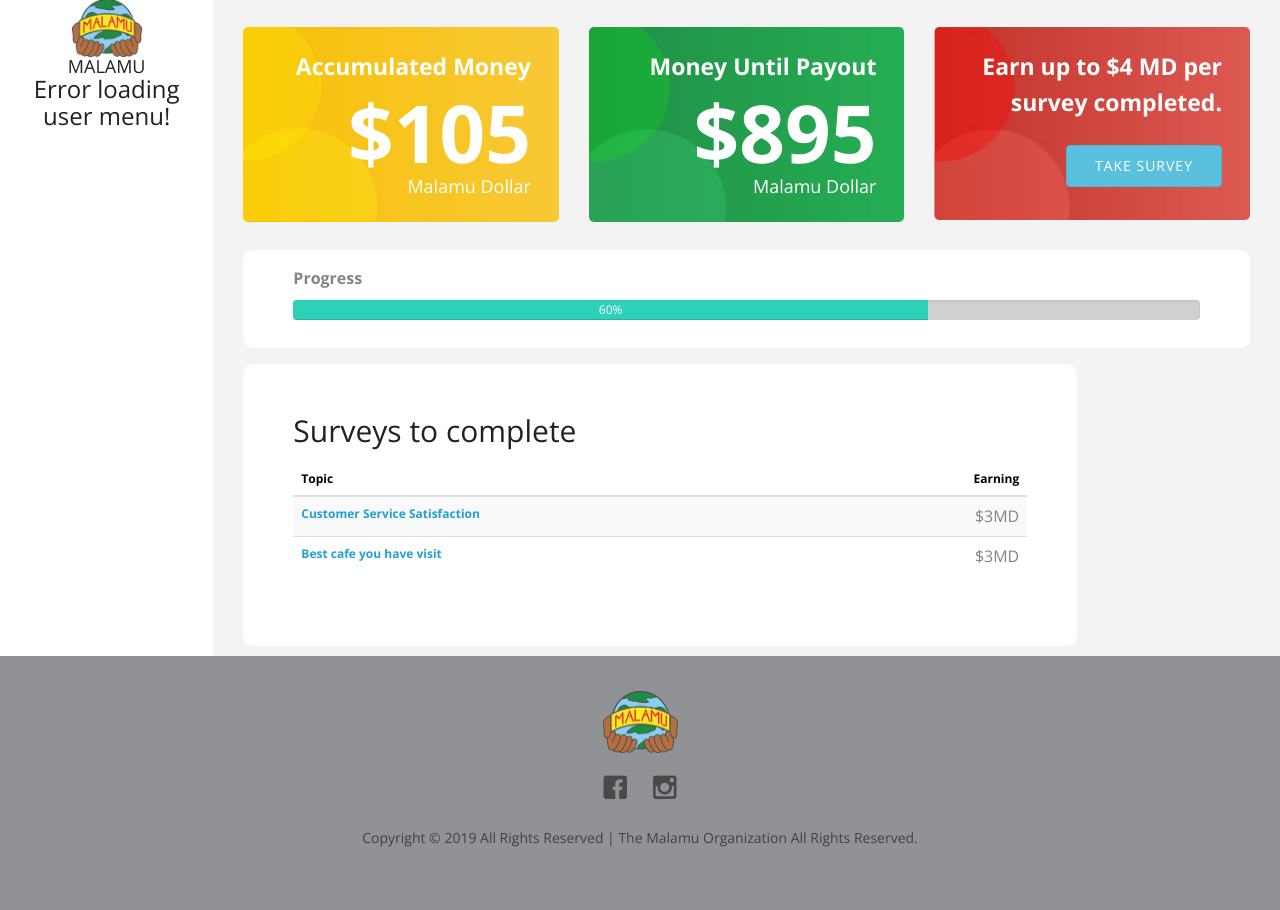
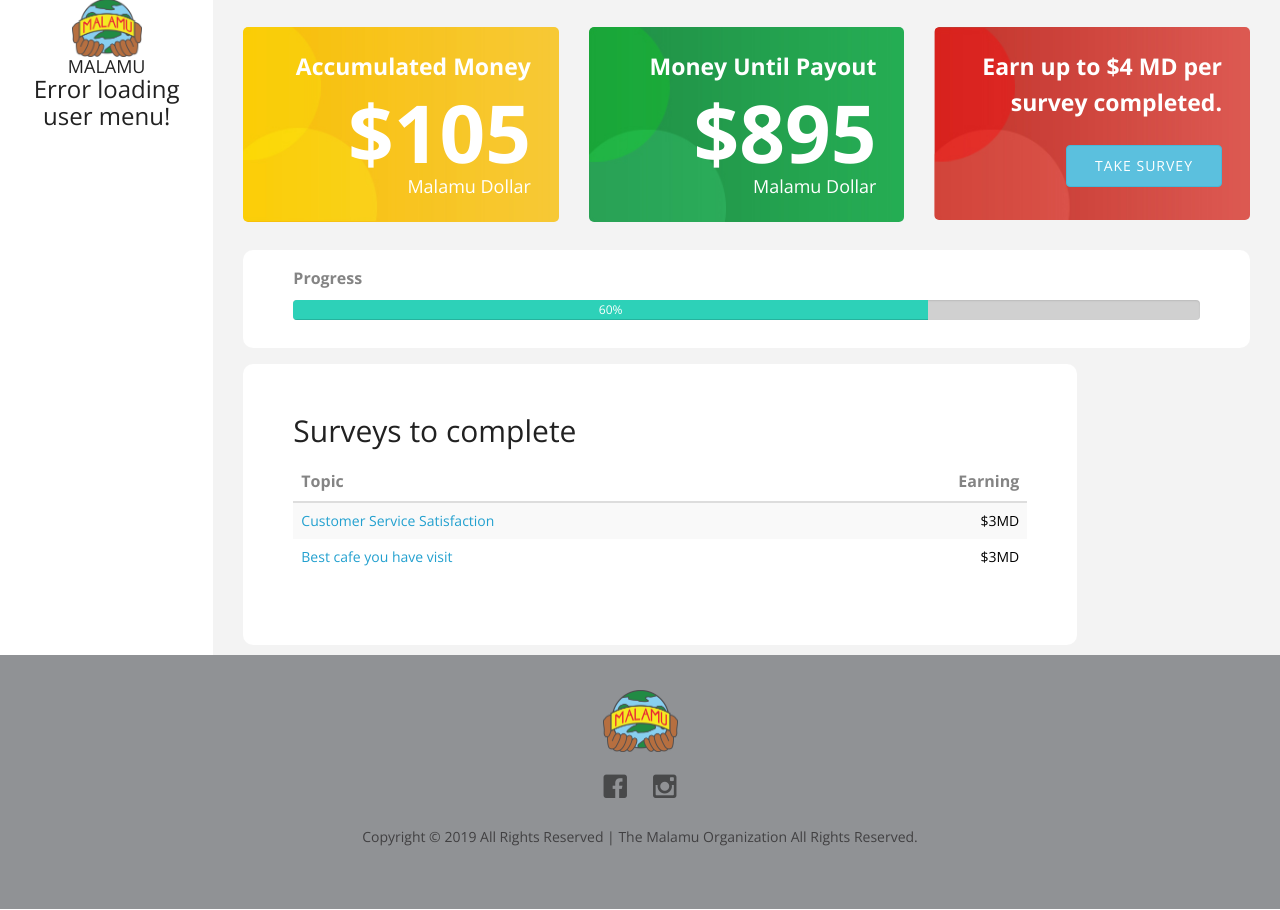
Before and after one commit to praveen-tissera/malamu, a CodeIgniter app: the page made by application/views/survey-to-complete.php in a window 1280 px wide. Shown: the part 64-974 px from the top of the page. Run offline with CodeIgniter, Linux system fonts and the light colour scheme; some libraries are stand-ins or nearby versions; some web fonts are replaced.

Commit message:
update pop up for survey

```diff
--- a/application/views/survey-to-complete.php
+++ b/application/views/survey-to-complete.php
@@ -98,12 +98,12 @@
   border-radius: 25px;
 }
 
-/*survey table*/
-.survey th{
+.survey  > tbody > tr > td{
 	color:#000000;
-	font-size:12px;
+	font-size:14px;
+	border:0;
 }
-.survey th a {
+.survey td a {
 	color:#22a0cf;
 }
 	</style>
@@ -153,13 +153,13 @@
 												</thead>
 												<tbody>
 													<tr>
-														<th> <a href="">Customer Service Satisfaction</a></th>
+														<td class="text-left"> <a href=""  data-toggle="modal" data-target="#confimation">Customer Service Satisfaction</a></th>
 
 														<td class="text-right">$3MD </td>
 
 													</tr>
 													<tr>
-														<th> <a href="">Best cafe you have visit</a> </th>
+														<td class="text-left"> <a href="">Best cafe you have visit</a> </th>
 
 														<td  class="text-right">$3MD </td>
 
@@ -193,6 +193,44 @@
 
         </div>
 
+
+
+<div class="survey-notification">
+	<div class="modal fade" id="confimation" tabindex="-1" role="dialog" aria-labelledby="myModalLabel">
+	<div class="modal-dialog" role="document">
+		<div class="modal-content pl-5 pr-5">
+		<div class="modal-header text-center">
+		<h1 class="mb-0 mt-4">Customer Service Satisfaction</h1>
+
+
+		</div>
+		<div class="modal-body text-center mt-5">
+
+			<p>
+			This survey contains of 20 questions.<br>
+		 <span class="">Earning: $2MD</span>
+
+			</p>
+
+		</div>
+		<div class="modal-footer text-ceter mb-4 pt-5">
+
+			<button type="button" class="btn btn-success">TAKE THIS SURVEY</button>
+		</div>
+		</div>
+	</div>
+	</div>
+</div>
+
+
+
+
+
+
+
+
+
+
         <!-- jQuery -->
 
 
--- a/assets/css/style.css
+++ b/assets/css/style.css
@@ -2551,6 +2551,21 @@ input[type="radio"]:checked~label {
 }
 
 
+/*survey model pop up*/
+
+.survey-notification .modal-footer {
+	text-align:center;
+}
+.survey-notification h1{
+	font-weight:bold;
+	font-size:28px;
+	color:#323546;
+}
+.survey-notification p{
+	color:#323546;
+}
+
+
 .mt-1{
   margin-top:4px;
 }
```
